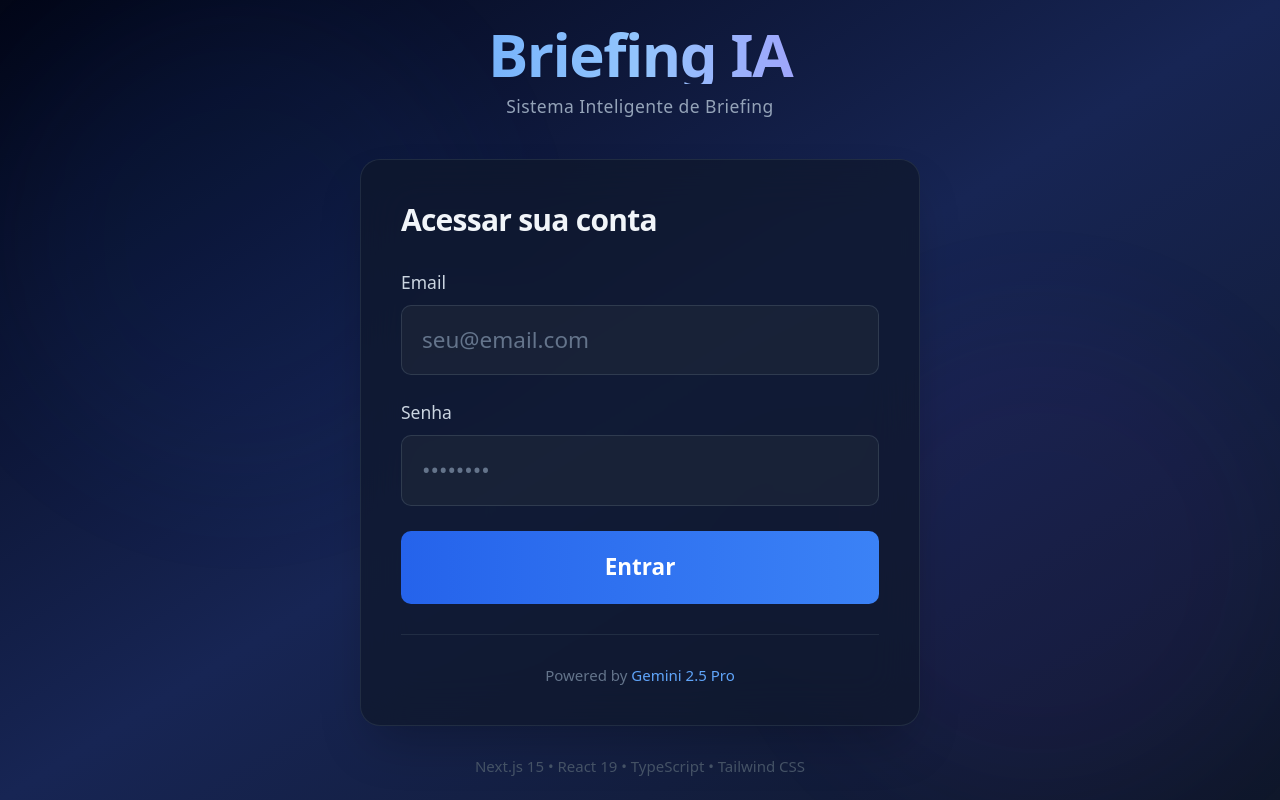
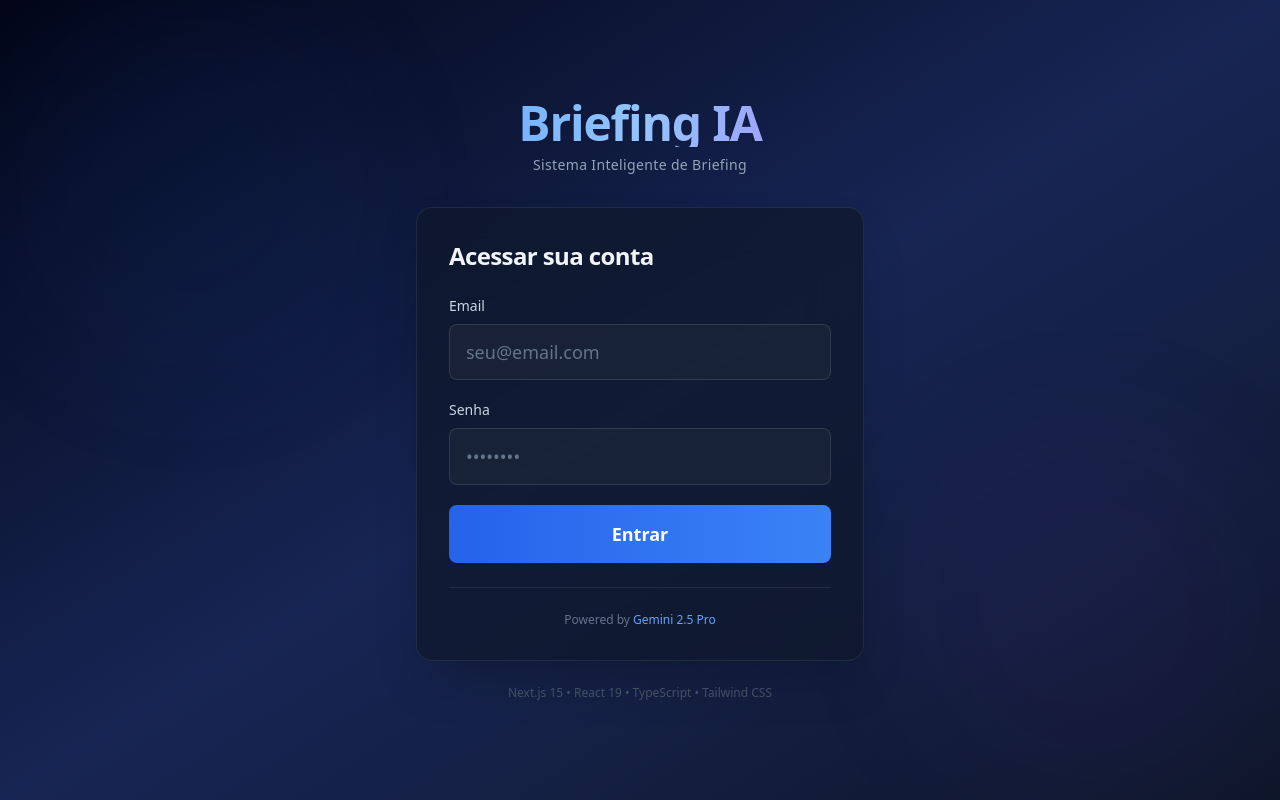
Before and after one commit to henriquehse/briefing-ia-studio, a Next.js app: page /login in a window 1280 px wide. Built offline with nearby package versions, Linux system fonts and the light colour scheme.

Commit message:
fix: redução de font no app/global

```diff
--- a/app/globals.css
+++ b/app/globals.css
@@ -6,7 +6,7 @@
 
     /* Typography Scale - Mais legível e hierarquizado */
     html {
-        font-size: 20px;
+        font-size: 16px;
         -webkit-font-smoothing: antialiased;
         -moz-osx-font-smoothing: grayscale;
     }
```
